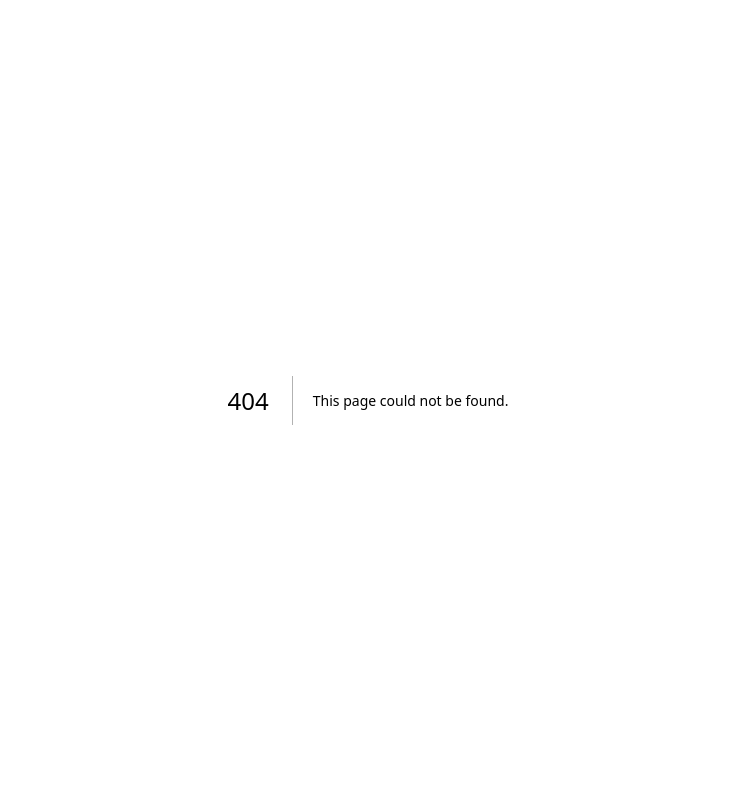
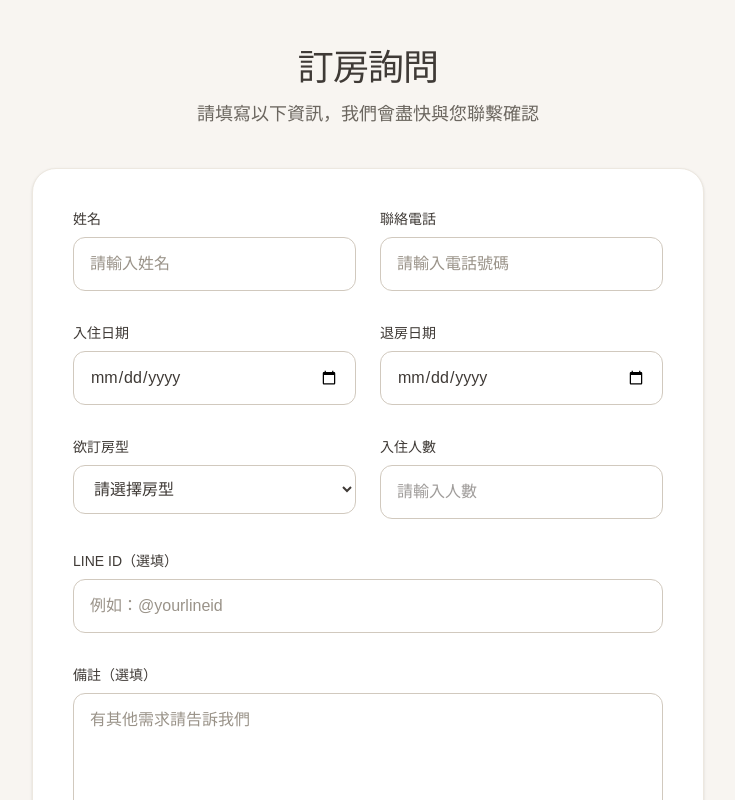
Before and after one commit to hamywu2222-cpu/yijianwu-booking, a Next.js app: page /booking in a window 1280 px wide. Before the commit this address had no page. Shown: the top 800 px of the page, without its empty margins (272-1007 px from the left). Built offline with nearby package versions, Linux system fonts and the light colour scheme.

Commit message:
Add booking page

```diff
--- /dev/null
+++ b/app/booking/page.tsx
@@ -0,0 +1,144 @@
+'use client';
+
+import { useState } from 'react';
+
+export default function BookingPage() {
+  const [isSubmitting, setIsSubmitting] = useState(false);
+  const [submitStatus, setSubmitStatus] = useState<'idle' | 'success' | 'error'>('idle');
+  const [referenceNumber, setReferenceNumber] = useState('');
+
+  const generateReferenceNumber = () => {
+    const date = new Date();
+    const dateStr = date.toISOString().slice(0, 10).replace(/-/g, '');
+    const random = Math.floor(1000 + Math.random() * 9000);
+    return `${dateStr}-${random}`;
+  };
+
+  const handleSubmit = async (e: React.FormEvent<HTMLFormElement>) => {
+    e.preventDefault();
+    setIsSubmitting(true);
+    setSubmitStatus('idle');
+
+    const form = e.currentTarget;
+    const formData = new FormData(form);
+    const refNum = generateReferenceNumber();
+    setReferenceNumber(refNum);
+
+    const params = new URLSearchParams();
+    params.append('name', formData.get('name') as string);
+    params.append('phone', formData.get('phone') as string);
+    params.append('checkInDate', formData.get('checkInDate') as string);
+    params.append('checkOutDate', formData.get('checkOutDate') as string);
+    params.append('roomType', formData.get('roomType') as string);
+    params.append('numberOfPeople', formData.get('numberOfPeople') as string);
+    params.append('lineId', formData.get('lineId') as string);
+    params.append('note', formData.get('note') as string);
+    params.append('referenceNumber', refNum);
+
+    try {
+      await fetch(
+        'https://script.google.com/macros/s/AKfycbx3J43TGTOi5-HyB65Rc0B3ELQ6lubli1biES_ZpCTyk7WFXdV84xuyUk2vplXEP4WQtA/exec',
+        {
+          method: 'POST',
+          mode: 'no-cors',
+          headers: { 'Content-Type': 'application/x-www-form-urlencoded' },
+          body: params.toString(),
+        }
+      );
+      setSubmitStatus('success');
+      form.reset();
+    } catch (error) {
+      console.error(error);
+      setSubmitStatus('error');
+    } finally {
+      setIsSubmitting(false);
+    }
+  };
+
+  return (
+    <div className="min-h-screen bg-[#F8F5F1] py-12 px-4">
+      <div className="max-w-2xl mx-auto">
+        <div className="text-center mb-10">
+          <h1 className="text-4xl font-light tracking-tight text-[#3F3A36] mb-3">訂房詢問</h1>
+          <p className="text-[#6B665F] text-lg">請填寫以下資訊，我們會盡快與您聯繫確認</p>
+        </div>
+
+        <form onSubmit={handleSubmit} className="bg-white p-8 md:p-10 rounded-3xl border border-[#EDE8E0] shadow-sm space-y-8">
+
+          {/* 姓名 + 電話 */}
+          <div className="grid grid-cols-1 md:grid-cols-2 gap-6">
+            <div>
+              <label className="block text-sm font-medium text-[#3F3A36] mb-2">姓名</label>
+              <input type="text" name="name" className="w-full border border-[#D1C9BE] rounded-xl px-4 py-3.5 text-[#3F3A36] placeholder:text-[#9A9389] focus:outline-none focus:border-[#8B7355]" placeholder="請輸入姓名" required />
+            </div>
+            <div>
+              <label className="block text-sm font-medium text-[#3F3A36] mb-2">聯絡電話</label>
+              <input type="tel" name="phone" className="w-full border border-[#D1C9BE] rounded-xl px-4 py-3.5 text-[#3F3A36] placeholder:text-[#9A9389] focus:outline-none focus:border-[#8B7355]" placeholder="請輸入電話號碼" required />
+            </div>
+          </div>
+
+          {/* 日期 */}
+          <div className="grid grid-cols-1 md:grid-cols-2 gap-6">
+            <div>
+              <label className="block text-sm font-medium text-[#3F3A36] mb-2">入住日期</label>
+              <input type="date" name="checkInDate" className="w-full border border-[#D1C9BE] rounded-xl px-4 py-3.5 text-[#3F3A36] focus:outline-none focus:border-[#8B7355]" required />
+            </div>
+            <div>
+              <label className="block text-sm font-medium text-[#3F3A36] mb-2">退房日期</label>
+              <input type="date" name="checkOutDate" className="w-full border border-[#D1C9BE] rounded-xl px-4 py-3.5 text-[#3F3A36] focus:outline-none focus:border-[#8B7355]" required />
+            </div>
+          </div>
+
+          {/* 房型 + 人數 */}
+          <div className="grid grid-cols-1 md:grid-cols-2 gap-6">
+            <div>
+              <label className="block text-sm font-medium text-[#3F3A36] mb-2">欲訂房型</label>
+              <select name="roomType" className="w-full border border-[#D1C9BE] rounded-xl px-4 py-3.5 text-[#3F3A36] focus:outline-none focus:border-[#8B7355]">
+                <option value="">請選擇房型</option>
+                <option value="雙人房">雙人房（共4間）</option>
+                <option value="家庭房">家庭房</option>
+              </select>
+            </div>
+            <div>
+              <label className="block text-sm font-medium text-[#3F3A36] mb-2">入住人數</label>
+              <input type="number" name="numberOfPeople" className="w-full border border-[#D1C9BE] rounded-xl px-4 py-3.5 text-[#3F3A36] focus:outline-none focus:border-[#8B7355]" placeholder="請輸入人數" min="1" required />
+            </div>
+          </div>
+
+          {/* LINE ID */}
+          <div>
+            <label className="block text-sm font-medium text-[#3F3A36] mb-2">LINE ID（選填）</label>
+            <input type="text" name="lineId" className="w-full border border-[#D1C9BE] rounded-xl px-4 py-3.5 text-[#3F3A36] placeholder:text-[#9A9389] focus:outline-none focus:border-[#8B7355]" placeholder="例如：@yourlineid" />
+          </div>
+
+          {/* 備註 */}
+          <div>
+            <label className="block text-sm font-medium text-[#3F3A36] mb-2">備註（選填）</label>
+            <textarea name="note" rows={4} className="w-full border border-[#D1C9BE] rounded-xl px-4 py-3.5 text-[#3F3A36] placeholder:text-[#9A9389] focus:outline-none focus:border-[#8B7355]" placeholder="有其他需求請告訴我們"></textarea>
+          </div>
+
+          <button
+            type="submit"
+            disabled={isSubmitting}
+            className="w-full bg-[#3F3A36] hover:bg-[#2C2926] text-white py-4 rounded-2xl text-base tracking-wider transition-colors disabled:opacity-60 mt-4"
+          >
+            {isSubmitting ? '送出中...' : '送出詢問'}
+          </button>
+
+          {/* 成功訊息 */}
+          {submitStatus === 'success' && referenceNumber && (
+            <div className="mt-6 p-6 bg-green-50 border border-green-200 rounded-2xl text-center">
+              <p className="text-green-700 font-semibold text-lg mb-2">✅ 我們已收到您的詢問！</p>
+              <p className="text-[#3F3A36] mb-1">您的詢問編號：<span className="font-bold text-xl">{referenceNumber}</span></p>
+              <p className="text-sm text-gray-600 mt-3">請加入我們的 LINE 官方帳號後，傳送上方編號給我們，我們會主動聯繫您。</p>
+            </div>
+          )}
+
+          {submitStatus === 'error' && (
+            <p className="text-center text-red-600 mt-4 font-medium">❌ 送出失敗，請稍後再試或直接聯絡我們。</p>
+          )}
+        </form>
+      </div>
+    </div>
+  );
+}
```
